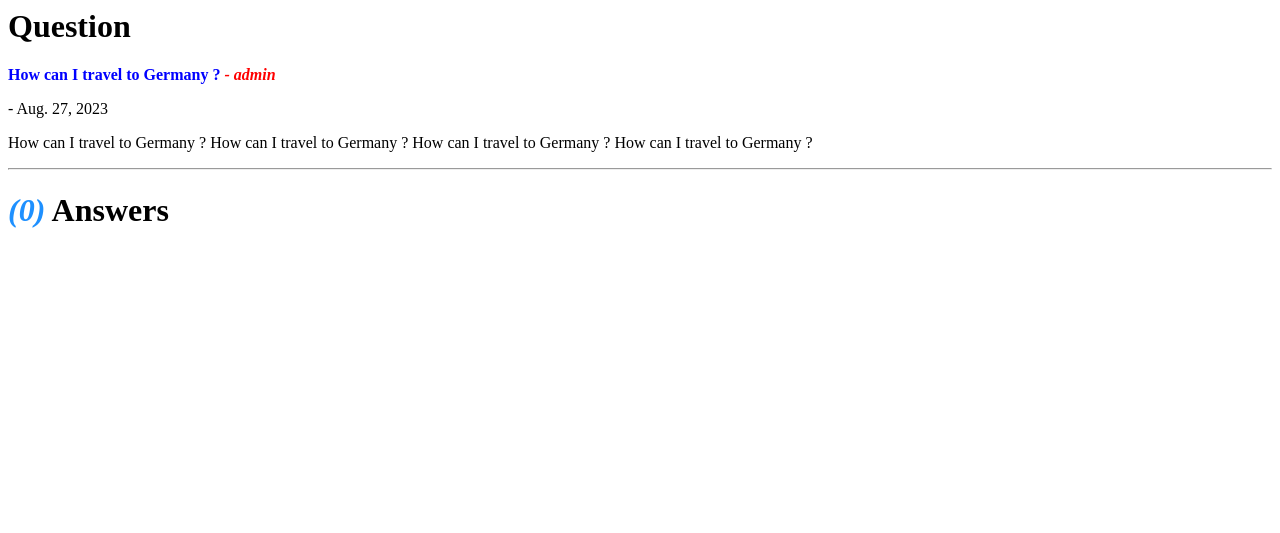
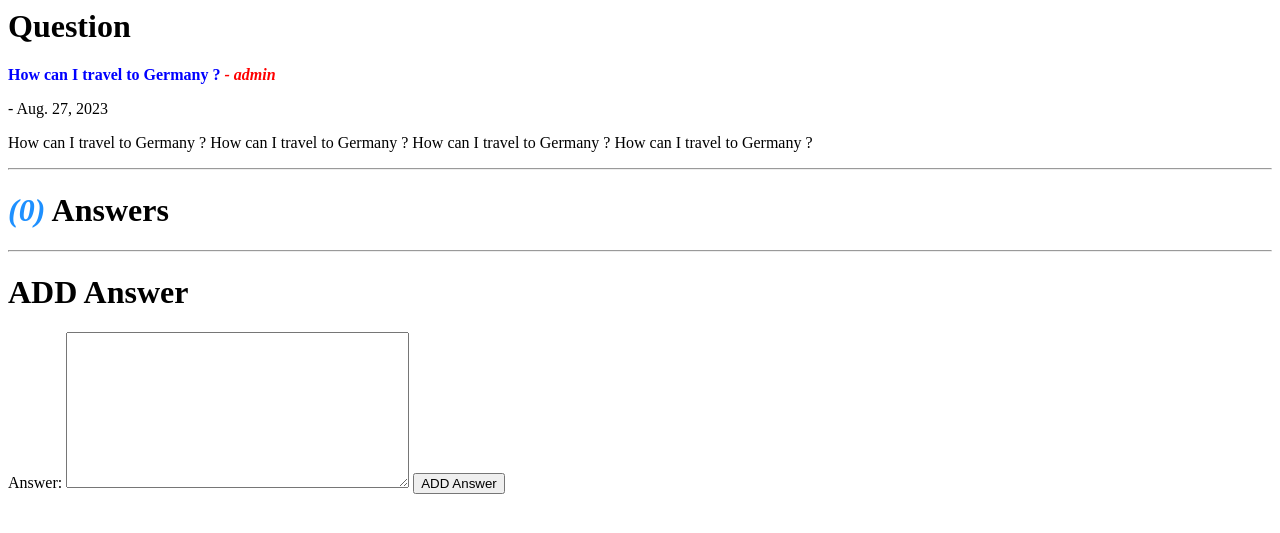
Before and after one commit to MohamedSalahdj/Django-Task-one, a Django app: page /question/2 in a window 1280 px wide. Shown: the top 533 px of the page. Run offline with Django 4.2, Linux system fonts and the light colour scheme; data comes from the database, SQL or seed files in the repository; both versions use the stored data as it was after the commit; parts of the project's set-up code (start-up, migrations or seed data) failed here and were passed over; some libraries are stand-ins or nearby versions.

Commit message:
added form to added answer

```diff
--- a/project/settings.py
+++ b/project/settings.py
@@ -41,6 +41,7 @@ INSTALLED_APPS = [
     #myapps
     'question',
     "taggit",
+    "django_bootstrap5",
 ]
 
 MIDDLEWARE = [
--- /dev/null
+++ b/question/forms.py
@@ -0,0 +1,7 @@
+from django import forms
+from .models import Question, Answer
+
+class AnswerForm(forms.ModelForm):
+    class Meta:
+        model = Answer
+        fields = ['answer']
--- a/question/templates/question/question_detail.html
+++ b/question/templates/question/question_detail.html
@@ -1,3 +1,4 @@
+{% load django_bootstrap5 %}
 
 <h1>Question</h1>
 <div>
@@ -6,6 +7,7 @@
     <p>{{question.content}}</p>
 </div>
 <hr>
+
 <h1><i style="color: dodgerblue;">({{question.question_answer.all|length}})</i> Answers</h1>
 {% for answer in answers %}
 <div>
@@ -13,3 +15,13 @@
      <p>- {{answer.created_at}}</p>
  </div>
 {% endfor %}
+
+<hr>
+<h1>ADD Answer</h1>
+
+
+<form  method="post" class="form">
+    {% csrf_token %}
+    {{form}}
+    <input type="submit" value="ADD Answer">
+</form>
--- a/question/views.py
+++ b/question/views.py
@@ -1,7 +1,7 @@
 from django.shortcuts import render
 from .models import Question, Answer
 from django.views.generic import ListView
-
+from .forms import AnswerForm
 
 # def question_list(request):
 #     data = Question.objects.all()
@@ -19,8 +19,20 @@ class Question_list(ListView):
 def question_detail(request, id):
     question = Question.objects.get(id=id)
     answers = Answer.objects.filter(question=question)
+
+    if request.method == 'POST':
+        form = AnswerForm(request.POST)
+        if form.is_valid():
+            form = form.save(commit=False)
+            form.question = question
+            form.author = request.user
+            form.save()
+    else:
+        form = AnswerForm()
+
     context = {
         'question':question,
         'answers' : answers,
+        'form' : form
     }
     return render(request, 'question/question_detail.html', context)
```
Also changed, not shown: db.sqlite3.
